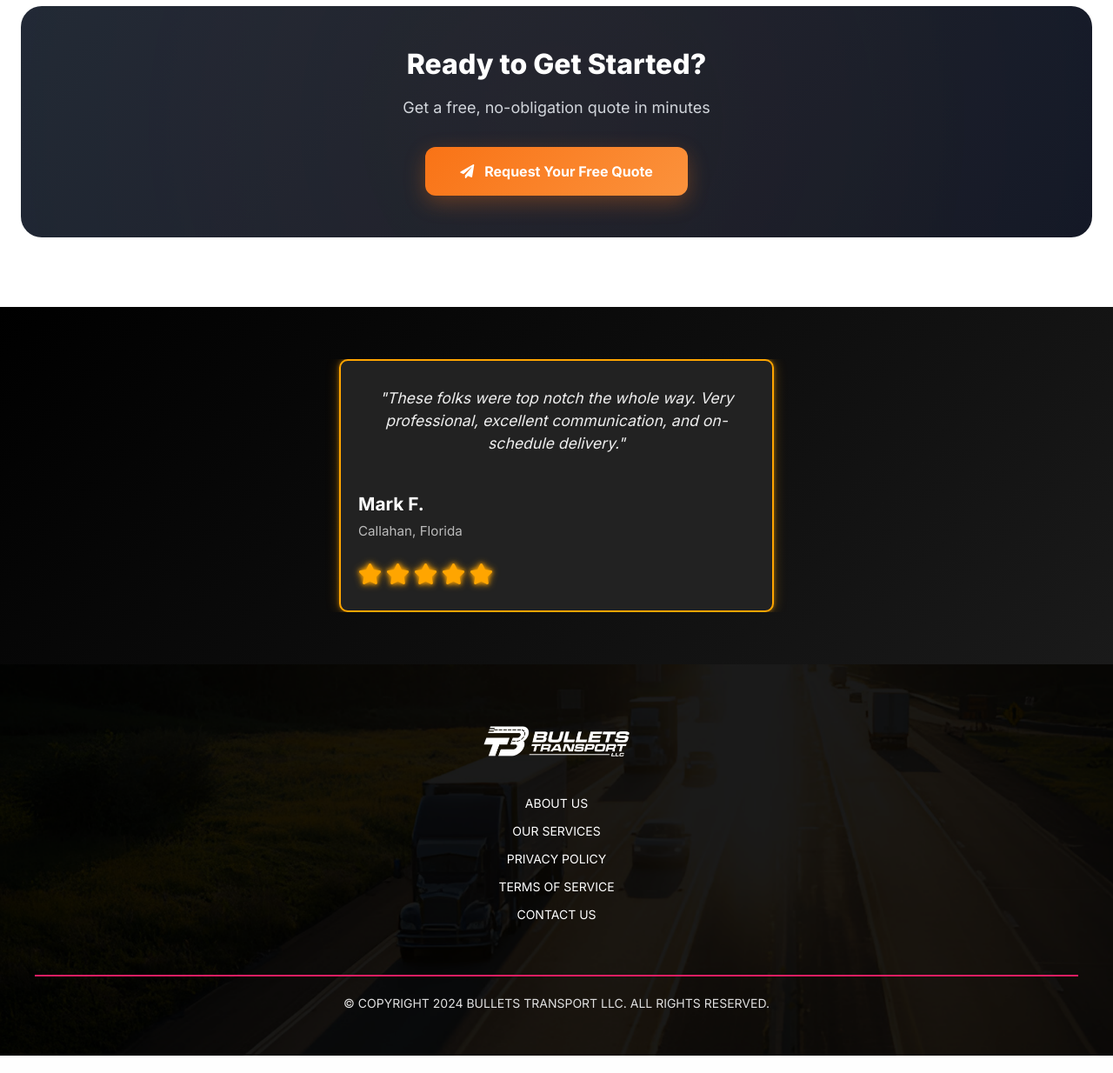
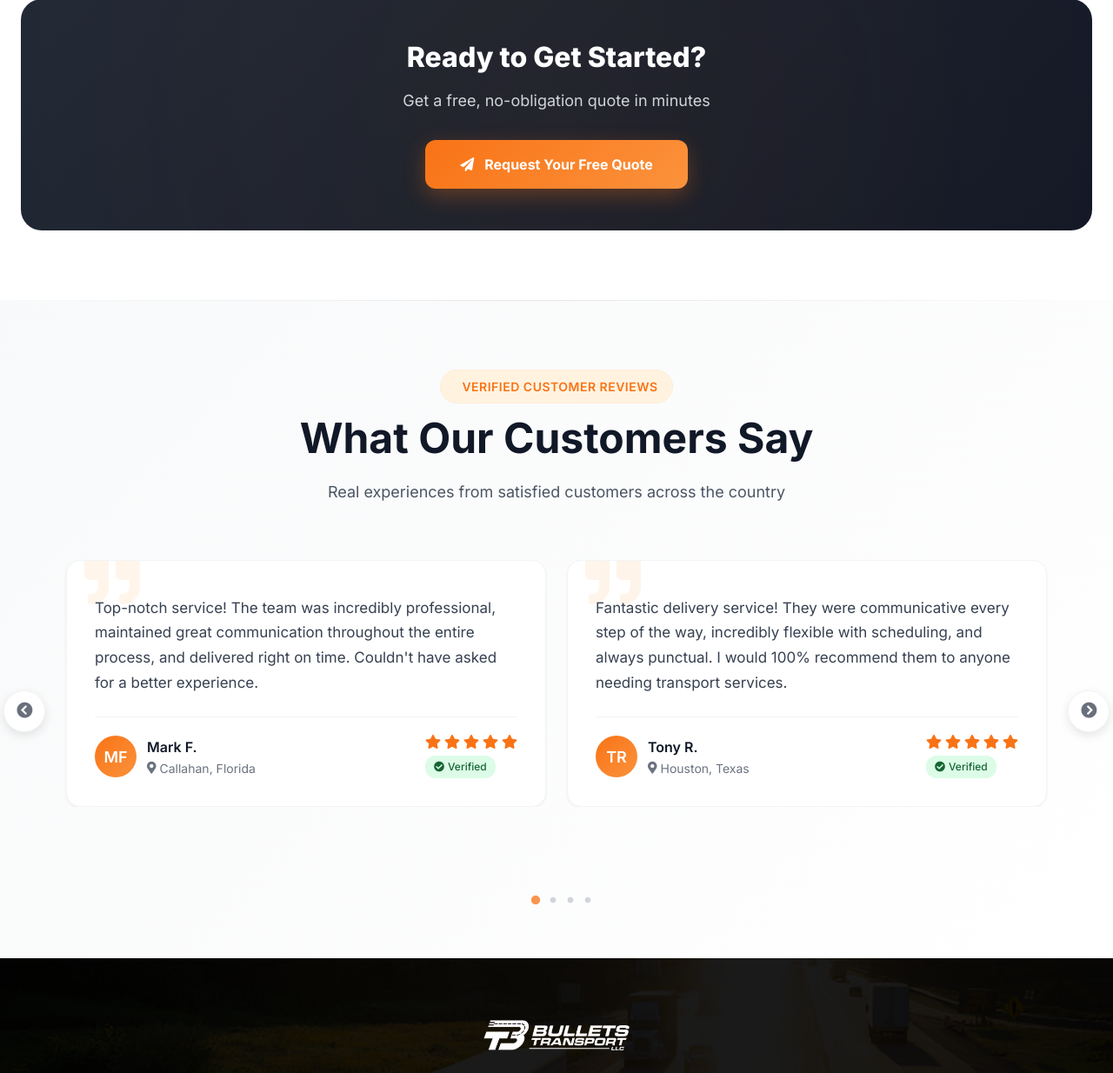
Before and after one commit to omoqbel1/bullet, a Django app: page / in a window 1280 px wide. Shown: the part 5266-6500 px from the top of the page at 87% size. Run offline with Django 4.2, Linux system fonts and the light colour scheme; some libraries are stand-ins or nearby versions.

Commit message:
Refactor review bar HTML and improve styling
Updated the review bar HTML structure and styles, enhancing the design and functionality of the customer reviews section.

```diff
--- a/crm1/accounts/templates/accounts/reviewbar.html
+++ b/crm1/accounts/templates/accounts/reviewbar.html
@@ -1,286 +1,466 @@
 <!DOCTYPE html>
 <html lang="en">
 <head>
-<meta charset="UTF-8" />
-<meta name="viewport" content="width=device-width, initial-scale=1.0"/>
-<title>Badass Isolated Reviews</title>
+  <meta charset="UTF-8">
+  <meta name="viewport" content="width=device-width, initial-scale=1.0">
+  <title>Customer Reviews - Bullets Transport</title>
 
-<!-- External CSS and JS -->
-<link rel="stylesheet" href="https://cdnjs.cloudflare.com/ajax/libs/font-awesome/5.15.1/css/all.min.css" integrity="sha512-+4zCK9k+qNFUR5X+cKL9EIR+ZOhtIloNl9GIKS57V1MyNsYpYcUrUeQc9vNfzsWfV28IaLL3i96P9sdNyeRssA==" crossorigin="anonymous" />
+  <!-- Dependencies -->
+  <link rel="stylesheet" href="https://cdnjs.cloudflare.com/ajax/libs/font-awesome/6.4.2/css/all.min.css" crossorigin="anonymous" />
   <link rel="stylesheet" type="text/css" href="https://cdnjs.cloudflare.com/ajax/libs/slick-carousel/1.9.0/slick.min.css"/>
-<script src="https://cdnjs.cloudflare.com/ajax/libs/jquery/3.5.1/jquery.min.js"></script>
-<script src="https://cdnjs.cloudflare.com/ajax/libs/slick-carousel/1.9.0/slick.min.js"></script>
+  <link rel="stylesheet" href="https://cdnjs.cloudflare.com/ajax/libs/slick-carousel/1.9.0/slick-theme.min.css"/>
+  <script src="https://cdn.tailwindcss.com"></script>
 
   <style>
-  .review-section {
-    background: linear-gradient(135deg, #000000 0%, #1a1a1a 100%);
-    color: #fff;
-    font-family: "Helvetica Neue", Helvetica, Arial, sans-serif;
-    padding: 60px 0;
-    width: 100%;
-    box-sizing: border-box;
-    overflow: hidden;
-    text-align: center;
+    @import url('https://fonts.googleapis.com/css2?family=Inter:wght@400;500;600;700&display=swap');
+
+    * {
+      font-family: 'Inter', -apple-system, BlinkMacSystemFont, 'Segoe UI', sans-serif;
     }
 
-  .review-section #reviews-slider {
-    width: 90%;
-    max-width: 1200px;
-    margin: 0 auto;
+    .review-section {
+      background: linear-gradient(135deg, #f8f9fa 0%, #ffffff 100%);
       position: relative;
     }
 
-  .review-section .review {
-    outline: none;
-    display: flex !important;
-    justify-content: center;
-    align-items: center;
+    .review-section::before {
+      content: '';
+      position: absolute;
+      top: 0;
+      left: 0;
+      right: 0;
+      height: 1px;
+      background: linear-gradient(90deg, transparent, #e5e7eb, transparent);
     }
 
-  .review-section .review-box {
-    position: relative;
-    width: 100%;
-    max-width: 500px;
-    background: #222;
-    border: 2px solid #ffa500;
-    border-radius: 10px;
-    padding: 30px 20px;
-    box-shadow: 0 0 15px rgba(255,165,0,0.3), 0 0 5px rgba(255,165,0,0.5);
-    text-align: center;
-    transition: box-shadow 0.3s ease;
+    .section-badge {
+      display: inline-flex;
+      align-items: center;
+      gap: 8px;
+      background: #fff3e0;
+      color: #f97316;
+      padding: 8px 16px;
+      border-radius: 24px;
+      font-size: 14px;
+      font-weight: 600;
+      margin-bottom: 16px;
+      border: 1px solid #ffedd5;
     }
 
-  /* Removed the hover transform effect */
-  .review-section .review-box:hover {
-    box-shadow: 0 0 25px rgba(255,165,0,0.7), 0 0 10px rgba(255,165,0,0.9);
+    .review-card {
+      background: #ffffff;
+      border-radius: 16px;
+      padding: 32px;
+      margin: 0 12px;
+      box-shadow: 0 1px 3px rgba(0, 0, 0, 0.06);
+      border: 1px solid #f3f4f6;
+      transition: all 0.3s cubic-bezier(0.4, 0, 0.2, 1);
+      position: relative;
+      overflow: hidden;
     }
 
-  .review-section .review-box p {
-    font-size: 1.1em;
-    line-height: 1.5em;
-    color: #eee;
-    font-style: italic;
-    margin-bottom: 40px;
+    .review-card::before {
+      content: '';
+      position: absolute;
+      top: 0;
+      left: 0;
+      right: 0;
+      height: 3px;
+      background: linear-gradient(90deg, #f97316, #fb923c);
+      opacity: 0;
+      transition: opacity 0.3s ease;
     }
 
-  .review-section .review-name {
-    display: block;
-    font-size: 1.3em;
-    font-weight: bold;
-    color: #fff;
-    text-align: left;
-    margin-bottom: 5px;
+    .review-card:hover {
+      transform: translateY(-4px);
+      box-shadow: 0 12px 24px rgba(0, 0, 0, 0.08);
+      border-color: #fed7aa;
     }
 
-  .review-section .review-location {
-    display: block;
-    font-size: 0.95em;
-    font-weight: normal;
-    color: #bbb;
-    text-align: left;
-    margin-bottom: 25px;
+    .review-card:hover::before {
+      opacity: 1;
     }
 
-  .review-section .rating-container {
-    text-align: left;
+    .quote-icon {
+      color: #fdba74;
+      opacity: 0.15;
+      font-size: 64px;
+      position: absolute;
+      top: -10px;
+      left: 20px;
+      pointer-events: none;
+      z-index: 0;
+    }
+
+    .review-text {
+      color: #374151;
+      font-size: 17px;
+      line-height: 1.7;
+      margin-bottom: 24px;
+      position: relative;
+      z-index: 2;
+      padding-top: 8px;
+    }
+
+    .reviewer-info {
       display: flex;
       align-items: center;
+      justify-content: space-between;
+      padding-top: 20px;
+      border-top: 1px solid #f3f4f6;
     }
 
-  .review-section .rating-container .fas.fa-star {
-    color: #ffa500;
-    font-size: 1.5em;
-    margin-right: 5px;
-    text-shadow: 0 0 5px #ffa500, 0 0 10px #ffa500;
+    .reviewer-details {
+      display: flex;
+      align-items: center;
+      gap: 12px;
     }
 
-  /* Slick Customization */
-  .review-section .slick-slide {
-    padding: 0 10px;
+    .reviewer-avatar {
+      width: 48px;
+      height: 48px;
+      border-radius: 50%;
+      background: linear-gradient(135deg, #f97316, #fb923c);
+      display: flex;
+      align-items: center;
+      justify-content: center;
+      color: white;
+      font-weight: 600;
+      font-size: 18px;
+      flex-shrink: 0;
     }
 
-  /* Responsive */
-  @media only screen and (max-width: 768px) {
-    .review-section .review-box {
-      padding: 20px 15px;
-      margin: 0 20px;
+    .reviewer-name {
+      font-size: 16px;
+      font-weight: 600;
+      color: #111827;
+      margin-bottom: 2px;
     }
 
-    .review-section .review-box p {
-      font-size: 1em;
-      margin-bottom: 30px;
+    .reviewer-location {
+      font-size: 14px;
+      color: #6b7280;
+      display: flex;
+      align-items: center;
+      gap: 4px;
     }
 
-    .review-section .review-name {
-      font-size: 1.1em;
+    .rating-stars {
+      display: flex;
+      gap: 4px;
     }
 
-    .review-section .rating-container .fas.fa-star {
-      font-size: 1.2em;
+    .rating-stars i {
+      color: #f97316;
+      font-size: 16px;
+    }
+
+    .verified-badge {
+      background: #dcfce7;
+      color: #166534;
+      font-size: 12px;
+      padding: 4px 10px;
+      border-radius: 12px;
+      font-weight: 500;
+      display: inline-flex;
+      align-items: center;
+      gap: 4px;
+      margin-top: 8px;
+    }
+
+    /* Slick Carousel Customization */
+    .slick-prev, .slick-next {
+      width: 48px;
+      height: 48px;
+      background: white !important;
+      border-radius: 50%;
+      box-shadow: 0 4px 12px rgba(0, 0, 0, 0.1);
+      transition: all 0.3s ease;
+      z-index: 10;
+      border: 1px solid #f3f4f6;
+    }
+
+    .slick-prev:hover, .slick-next:hover {
+      background: #f97316 !important;
+      box-shadow: 0 6px 16px rgba(249, 115, 22, 0.3);
+    }
+
+    .slick-prev:before, .slick-next:before {
+      color: #374151;
+      font-size: 20px;
+      font-weight: bold;
+    }
+
+    .slick-prev:hover:before, .slick-next:hover:before {
+      color: white;
+    }
+
+    .slick-prev {
+      left: -60px;
+    }
+
+    .slick-next {
+      right: -60px;
+    }
+
+    .slick-dots {
+      bottom: -50px;
+    }
+
+    .slick-dots li {
+      width: 8px;
+      height: 8px;
+      margin: 0 6px;
+    }
+
+    .slick-dots li button:before {
+      font-size: 8px;
+      color: #d1d5db;
+      opacity: 1;
+      transition: all 0.3s ease;
+    }
+
+    .slick-dots li.slick-active button:before {
+      color: #f97316;
+      transform: scale(1.5);
+    }
+
+    .slick-dots li:hover button:before {
+      color: #fb923c;
+    }
+
+    @media (max-width: 1024px) {
+      .slick-prev {
+        left: 10px;
+      }
+      .slick-next {
+        right: 10px;
+      }
+      .review-card {
+        padding: 24px;
+      }
+    }
+
+    @media (max-width: 640px) {
+      .review-card {
+        padding: 20px;
+      }
+      .quote-icon {
+        font-size: 36px;
+        top: 16px;
+        right: 16px;
+      }
+      .review-text {
+        font-size: 16px;
       }
     }
   </style>
 </head>
-<body>
+<body class="bg-gray-50">
 
-<div class="review-section">
-  <div id="reviews-slider">
-    <div class="review" data-rating="5" data-location="Callahan, Florida">
-      <div class="review-box">
-        <p>"These folks were top notch the whole way. Very professional, excellent communication, and on-schedule delivery."</p>
-        <span class="review-name">Mark F.</span>
-        <span class="review-location"></span>
-        <div class="rating-container">
-            <div class="fas fa-star"></div>
-            <div class="fas fa-star"></div>
-            <div class="fas fa-star"></div>
-            <div class="fas fa-star"></div>
-            <div class="fas fa-star"></div>
+<section class="review-section py-20">
+  <div class="max-w-7xl mx-auto px-4 sm:px-6 lg:px-8">
+
+    <!-- Section Header -->
+    <div class="text-center mb-16">
+      <div class="flex justify-center">
+        <span class="section-badge">
+          <i class="fas fa-shield-check"></i>
+          Verified Customer Reviews
+        </span>
+      </div>
+      <h2 class="text-4xl md:text-5xl font-bold text-gray-900 mb-4">
+        What Our Customers Say
+      </h2>
+      <p class="text-lg text-gray-600 max-w-2xl mx-auto">
+        Real experiences from satisfied customers across the country
+      </p>
+    </div>
+
+    <!-- Reviews Slider -->
+    <div id="reviews-slider" class="max-w-6xl mx-auto pb-16">
+
+      <!-- Review 1 -->
+      <div class="review-slide">
+        <div class="review-card">
+          <i class="fas fa-quote-right quote-icon"></i>
+          <div class="review-text">
+            Top-notch service! The team was incredibly professional, maintained great communication throughout the entire process, and delivered right on time. Couldn't have asked for a better experience.
+          </div>
+          <div class="reviewer-info">
+            <div class="reviewer-details">
+              <div class="reviewer-avatar">MF</div>
+              <div>
+                <div class="reviewer-name">Mark F.</div>
+                <div class="reviewer-location">
+                  <i class="fas fa-map-marker-alt"></i>
+                  Callahan, Florida
+                </div>
+              </div>
+            </div>
+            <div>
+              <div class="rating-stars">
+                <i class="fas fa-star"></i>
+                <i class="fas fa-star"></i>
+                <i class="fas fa-star"></i>
+                <i class="fas fa-star"></i>
+                <i class="fas fa-star"></i>
+              </div>
+              <div class="verified-badge">
+                <i class="fas fa-check-circle"></i>
+                Verified
+              </div>
+            </div>
           </div>
         </div>
       </div>
 
-    <div class="review" data-rating="5" data-location="Houston, Texas">
-      <div class="review-box">
-        <p>"Fantastic delivery! Communicative, flexible, punctual, and incredibly helpful. 100% Recommend!"</p>
-        <span class="review-name">Tony R.</span>
-        <span class="review-location"></span>
-        <div class="rating-container">
-            <div class="fas fa-star"></div>
-            <div class="fas fa-star"></div>
-            <div class="fas fa-star"></div>
-            <div class="fas fa-star"></div>
-            <div class="fas fa-star"></div>
+      <!-- Review 2 -->
+      <div class="review-slide">
+        <div class="review-card">
+          <i class="fas fa-quote-right quote-icon"></i>
+          <div class="review-text">
+            Fantastic delivery service! They were communicative every step of the way, incredibly flexible with scheduling, and always punctual. I would 100% recommend them to anyone needing transport services.
+          </div>
+          <div class="reviewer-info">
+            <div class="reviewer-details">
+              <div class="reviewer-avatar">TR</div>
+              <div>
+                <div class="reviewer-name">Tony R.</div>
+                <div class="reviewer-location">
+                  <i class="fas fa-map-marker-alt"></i>
+                  Houston, Texas
+                </div>
+              </div>
+            </div>
+            <div>
+              <div class="rating-stars">
+                <i class="fas fa-star"></i>
+                <i class="fas fa-star"></i>
+                <i class="fas fa-star"></i>
+                <i class="fas fa-star"></i>
+                <i class="fas fa-star"></i>
+              </div>
+              <div class="verified-badge">
+                <i class="fas fa-check-circle"></i>
+                Verified
+              </div>
+            </div>
           </div>
         </div>
       </div>
 
-    <div class="review" data-rating="5" data-location="Lomita, California">
-      <div class="review-box">
-        <p>"Bullets Transport found a hauler when others failed. They made it happen without hassle."</p>
-        <span class="review-name">Adam M.</span>
-        <span class="review-location"></span>
-        <div class="rating-container">
-            <div class="fas fa-star"></div>
-            <div class="fas fa-star"></div>
-            <div class="fas fa-star"></div>
-            <div class="fas fa-star"></div>
-            <div class="fas fa-star"></div>
+      <!-- Review 3 -->
+      <div class="review-slide">
+        <div class="review-card">
+          <i class="fas fa-quote-right quote-icon"></i>
+          <div class="review-text">
+            Bullets Transport came through when other companies couldn't. They found a reliable hauler quickly and made the entire process completely hassle-free. Exceptional service from start to finish.
+          </div>
+          <div class="reviewer-info">
+            <div class="reviewer-details">
+              <div class="reviewer-avatar">AM</div>
+              <div>
+                <div class="reviewer-name">Adam M.</div>
+                <div class="reviewer-location">
+                  <i class="fas fa-map-marker-alt"></i>
+                  Lomita, California
+                </div>
+              </div>
+            </div>
+            <div>
+              <div class="rating-stars">
+                <i class="fas fa-star"></i>
+                <i class="fas fa-star"></i>
+                <i class="fas fa-star"></i>
+                <i class="fas fa-star"></i>
+                <i class="fas fa-star"></i>
+              </div>
+              <div class="verified-badge">
+                <i class="fas fa-check-circle"></i>
+                Verified
+              </div>
+            </div>
           </div>
         </div>
       </div>
 
-    <div class="review" data-rating="5" data-location="Pembroke, Georgia">
-      <div class="review-box">
-        <p>"Highly recommend. They tackled issues fast and kept me in the loop every step of the way."</p>
-        <span class="review-name">Eric C.</span>
-        <span class="review-location"></span>
-        <div class="rating-container">
-            <div class="fas fa-star"></div>
-            <div class="fas fa-star"></div>
-            <div class="fas fa-star"></div>
-            <div class="fas fa-star"></div>
-            <div class="fas fa-star"></div>
+      <!-- Review 4 -->
+      <div class="review-slide">
+        <div class="review-card">
+          <i class="fas fa-quote-right quote-icon"></i>
+          <div class="review-text">
+            Highly recommend! Their customer service was outstanding with fast issue resolution whenever needed and constant updates throughout the delivery. Made me feel confident and informed the whole time.
+          </div>
+          <div class="reviewer-info">
+            <div class="reviewer-details">
+              <div class="reviewer-avatar">EC</div>
+              <div>
+                <div class="reviewer-name">Eric C.</div>
+                <div class="reviewer-location">
+                  <i class="fas fa-map-marker-alt"></i>
+                  Pembroke, Georgia
                 </div>
               </div>
             </div>
-
-    <div class="review" data-rating="5" data-location="West Palm Beach, Florida">
-      <div class="review-box">
-        <p>"The only shipper who knew exactly what was needed for our unique load."</p>
-        <span class="review-name">Christian M.</span>
-        <span class="review-location"></span>
-        <div class="rating-container">
-            <div class="fas fa-star"></div>
-            <div class="fas fa-star"></div>
-            <div class="fas fa-star"></div>
-            <div class="fas fa-star"></div>
-            <div class="fas fa-star"></div>
+            <div>
+              <div class="rating-stars">
+                <i class="fas fa-star"></i>
+                <i class="fas fa-star"></i>
+                <i class="fas fa-star"></i>
+                <i class="fas fa-star"></i>
+                <i class="fas fa-star"></i>
+              </div>
+              <div class="verified-badge">
+                <i class="fas fa-check-circle"></i>
+                Verified
               </div>
             </div>
-    </div>
-
-    <div class="review" data-rating="5" data-location="Philadelphia, Pennsylvania">
-      <div class="review-box">
-        <p>"After countless issues with others, these guys delivered. Truly saved the day!"</p>
-        <span class="review-name">Rohn E.</span>
-        <span class="review-location"></span>
-        <div class="rating-container">
-            <div class="fas fa-star"></div>
-            <div class="fas fa-star"></div>
-            <div class="fas fa-star"></div>
-            <div class="fas fa-star"></div>
-            <div class="fas fa-star"></div>
-        </div>
-      </div>
-    </div>
-
-    <div class="review" data-rating="5" data-location="Green Valley, Illinois">
-      <div class="review-box">
-        <p>"A few hiccups, but they stayed committed, professional, and communicative throughout."</p>
-        <span class="review-name">Jeff M.</span>
-        <span class="review-location"></span>
-        <div class="rating-container">
-            <div class="fas fa-star"></div>
-            <div class="fas fa-star"></div>
-            <div class="fas fa-star"></div>
-            <div class="fas fa-star"></div>
-            <div class="fas fa-star"></div>
-        </div>
-      </div>
-    </div>
-
-    <div class="review" data-rating="5" data-location="Cleburne, Texas">
-      <div class="review-box">
-        <p>"Seamless, start to finish. No complaints at all."</p>
-        <span class="review-name">Joshua D.</span>
-        <span class="review-location"></span>
-        <div class="rating-container">
-            <div class="fas fa-star"></div>
-            <div class="fas fa-star"></div>
-            <div class="fas fa-star"></div>
-            <div class="fas fa-star"></div>
-            <div class="fas fa-star"></div>
-        </div>
-      </div>
-    </div>
-
-    <div class="review" data-rating="5" data-location="Paxton, Iowa">
-      <div class="review-box">
-        <p>"Bullets Transport LLC made it simple: fast, easy, and great communication."</p>
-        <span class="review-name">Karen A.</span>
-        <span class="review-location"></span>
-        <div class="rating-container">
-            <div class="fas fa-star"></div>
-            <div class="fas fa-star"></div>
-            <div class="fas fa-star"></div>
-            <div class="fas fa-star"></div>
-            <div class="fas fa-star"></div>
           </div>
         </div>
       </div>
 
     </div>
+
   </div>
+</section>
+
+<!-- Scripts -->
+<script src="https://cdnjs.cloudflare.com/ajax/libs/jquery/3.7.1/jquery.min.js"></script>
+<script src="https://cdnjs.cloudflare.com/ajax/libs/slick-carousel/1.9.0/slick.min.js"></script>
 
 <script>
   $(document).ready(function(){
-    $('.review-section #reviews-slider').slick({
-      dots: false,
-      arrows: false,
+    $('#reviews-slider').slick({
+      dots: true,
+      arrows: true,
       infinite: true,
-      speed: 300,
+      speed: 600,
+      slidesToShow: 2,
+      slidesToScroll: 1,
+      autoplay: true,
+      autoplaySpeed: 5000,
+      pauseOnHover: true,
+      adaptiveHeight: false,
+      cssEase: 'cubic-bezier(0.4, 0, 0.2, 1)',
+      responsive: [
+        {
+          breakpoint: 1024,
+          settings: {
             slidesToShow: 1,
-      adaptiveHeight: true,
-      autoplay: true,
-      autoplaySpeed: 5000
-    });
-
-    $('.review-section .review').each(function(){
-      var rating = $(this).data('rating');
-      var location = $(this).data('location');
-      $(this).find('.review-location').text(location);
-      $(this).find('.fas.fa-star').slice(0, rating).css('color', '#ffa500');
+            slidesToScroll: 1,
+            arrows: true
+          }
+        },
+        {
+          breakpoint: 640,
+          settings: {
+            slidesToShow: 1,
+            slidesToScroll: 1,
+            arrows: false
+          }
+        }
+      ]
     });
   });
 </script>
```
Lines whose indentation alone changed are shown as unchanged.
